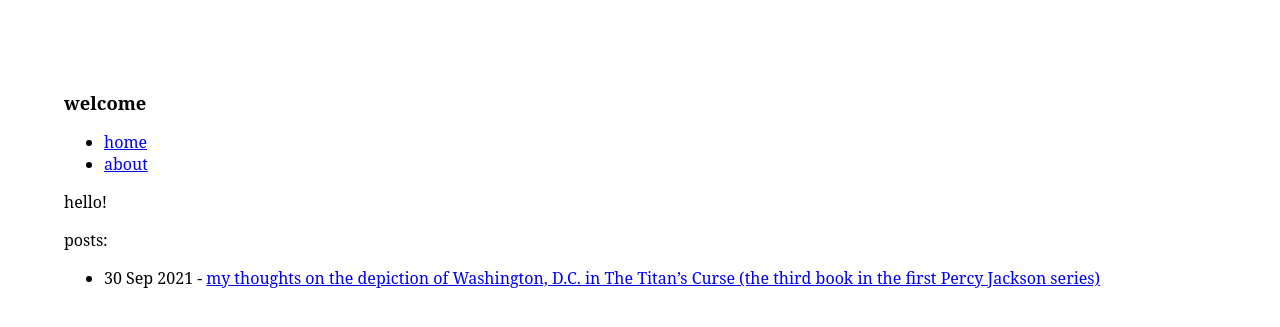
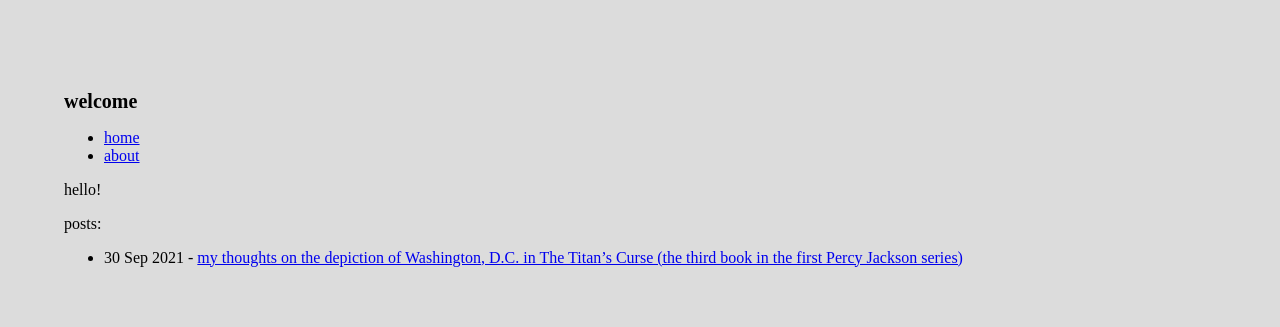
Before and after one commit to radicula/radicula.github.io, a Jekyll site: the page built from index.md, in a window 1280 px wide. Shown: the top 327 px of the page. Built offline with Jekyll 4.4.1, drawn with Linux system fonts in a browser that asks for light colours.

Commit message:
change overall look

```diff
--- a/css/main.css
+++ b/css/main.css
@@ -1,6 +1,7 @@
 body {
     margin: 7% 5%;
-    font-family: 'serif';
+    font-family: 'sans-serif';
+    background-color: gainsboro;
 }
 
 div#header ul {
@@ -8,7 +9,7 @@
 }
 
 div#header {
-    font-size: 115%;
+    font-size: 125%;
     font-weight: bold;
 }
 
```
